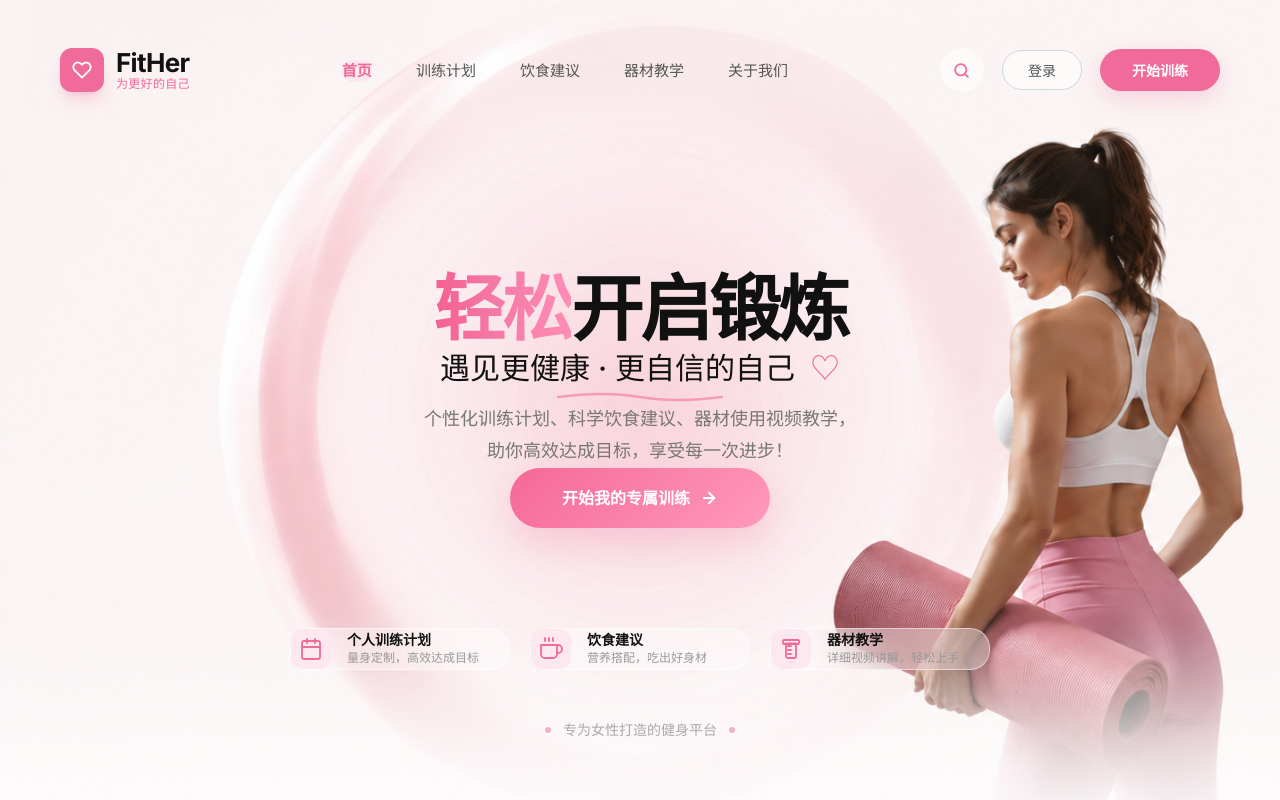
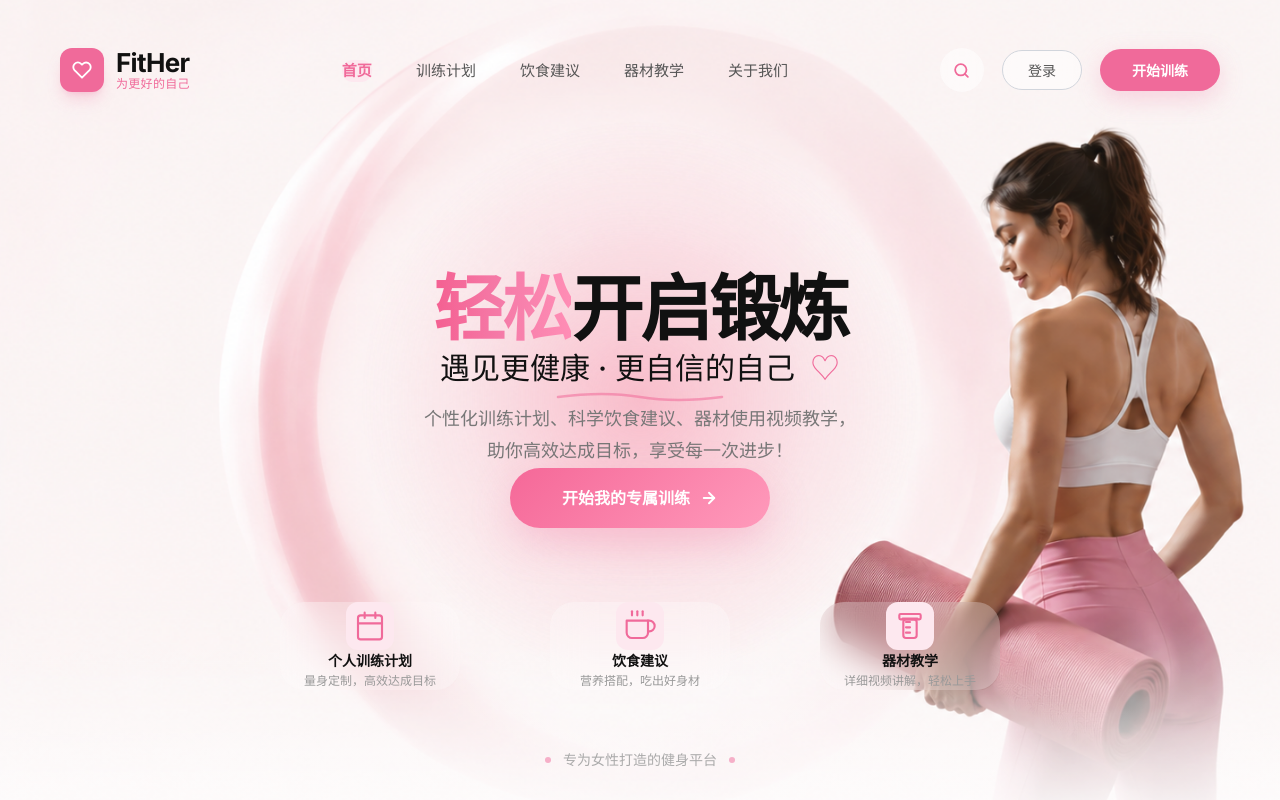
Before and after one commit to sina730/fither, a React (Vite) app: page / in a window 1280 px wide. Built offline with nearby package versions, Linux system fonts and the light colour scheme.

Commit message:
优化底部三栏质感：去卡片感、加大间距、人物微调、标题右移

```diff
--- a/src/App.jsx
+++ b/src/App.jsx
@@ -6,7 +6,7 @@ export default function App() {
   const features = [
     {
       icon: (
-        <svg width="24" height="24" viewBox="0 0 24 24" fill="none" stroke="#f06a9a" strokeWidth="1.8" strokeLinecap="round" strokeLinejoin="round">
+        <svg width="32" height="32" viewBox="0 0 24 24" fill="none" stroke="#f06a9a" strokeWidth="1.6" strokeLinecap="round" strokeLinejoin="round">
           <rect x="3" y="4" width="18" height="18" rx="2" /><line x1="16" y1="2" x2="16" y2="6" /><line x1="8" y1="2" x2="8" y2="6" /><line x1="3" y1="10" x2="21" y2="10" />
         </svg>
       ),
@@ -15,7 +15,7 @@ export default function App() {
     },
     {
       icon: (
-        <svg width="24" height="24" viewBox="0 0 24 24" fill="none" stroke="#f06a9a" strokeWidth="1.8" strokeLinecap="round" strokeLinejoin="round">
+        <svg width="32" height="32" viewBox="0 0 24 24" fill="none" stroke="#f06a9a" strokeWidth="1.6" strokeLinecap="round" strokeLinejoin="round">
           <path d="M18 8h1a4 4 0 0 1 0 8h-1" /><path d="M2 8h16v9a4 4 0 0 1-4 4H6a4 4 0 0 1-4-4V8z" /><line x1="6" y1="1" x2="6" y2="4" /><line x1="10" y1="1" x2="10" y2="4" /><line x1="14" y1="1" x2="14" y2="4" />
         </svg>
       ),
@@ -24,7 +24,7 @@ export default function App() {
     },
     {
       icon: (
-        <svg width="24" height="24" viewBox="0 0 24 24" fill="none" stroke="#f06a9a" strokeWidth="1.8" strokeLinecap="round" strokeLinejoin="round">
+        <svg width="32" height="32" viewBox="0 0 24 24" fill="none" stroke="#f06a9a" strokeWidth="1.6" strokeLinecap="round" strokeLinejoin="round">
           <path d="M6.5 6.5h11" /><rect x="4" y="3" width="16" height="4" rx="1" /><rect x="7" y="7" width="10" height="14" rx="2" /><line x1="9" y1="9" x2="12" y2="9" /><line x1="9" y1="13" x2="12" y2="13" /><line x1="9" y1="17" x2="12" y2="17" />
         </svg>
       ),
@@ -44,37 +44,23 @@ export default function App() {
         src="/hero-model.png"
         alt="FitHer"
         className="absolute inset-0 w-full h-full object-cover"
+        style={{ transform: 'translate(30px, 20px)' }}
       />
 
-      {/* ====== 呼吸光圈层 ====== */}
+      {/* ====== 粉色泡泡呼吸 overlay ====== */}
       <style>{`
-        @keyframes glowOuter {
-          0%, 100% { transform: translate(-50%, -50%) scale(1); opacity: 0.55; filter: blur(50px); }
-          50% { transform: translate(-50%, -50%) scale(1.06); opacity: 0.8; filter: blur(60px); }
-        }
-        @keyframes glowInner {
-          0%, 100% { transform: translate(-50%, -50%) scale(1); opacity: 0.65; filter: blur(20px); }
-          50% { transform: translate(-50%, -50%) scale(1.08); opacity: 0.9; filter: blur(35px); }
+        @keyframes bubbleBreathe {
+          0%, 100% { transform: translate(-50%, -50%) scale(0.85); }
+          50% { transform: translate(-50%, -50%) scale(1.1); }
         }
       `}</style>
-      {/* 外圈 — 大范围柔光，8秒 */}
       <div
         className="absolute rounded-full pointer-events-none z-[5]"
         style={{
           top: '50%', left: '50%',
           width: '700px', height: '700px',
-          background: 'radial-gradient(circle, rgba(245, 105, 140, 0.15) 0%, rgba(245, 105, 140, 0.04) 40%, transparent 65%)',
-          animation: 'glowOuter 8s ease-in-out infinite',
-        }}
-      />
-      {/* 内圈 — 核心柔光，5秒 */}
-      <div
-        className="absolute rounded-full pointer-events-none z-[5]"
-        style={{
-          top: '50%', left: '50%',
-          width: '700px', height: '700px',
-          background: 'radial-gradient(circle, rgba(245, 105, 140, 0.25) 0%, rgba(245, 105, 140, 0.06) 35%, transparent 60%)',
-          animation: 'glowInner 5s ease-in-out infinite',
+          background: 'radial-gradient(circle, rgba(245, 105, 140, 0.4) 0%, rgba(245, 105, 140, 0.12) 40%, transparent 65%)',
+          animation: 'bubbleBreathe 5s ease-in-out infinite',
         }}
       />
 
@@ -188,7 +174,7 @@ export default function App() {
           animate={{ opacity: 1, y: 0 }}
           transition={{ delay: 0.5, duration: 0.9, ease: [0.25, 0.4, 0.25, 1] }}
           className="flex flex-col items-center text-center max-w-[540px] pointer-events-auto"
-          style={{ transform: 'translate(80px, -40px)' }}
+          style={{ transform: 'translate(105px, -40px)' }}
         >
           {/* 主标题 */}
           <h1
@@ -269,12 +255,12 @@ export default function App() {
         </motion.div>
       </div>
 
-      {/* ====== 底部功能模块 — 透明玻璃 ====== */}
+      {/* ====== 底部功能模块 ====== */}
       <motion.div
         initial={{ opacity: 0, y: 35 }}
         animate={{ opacity: 1, y: 0 }}
         transition={{ delay: 1.25, duration: 0.8, ease: 'easeOut' }}
-        className="absolute bottom-[130px] left-0 right-0 z-10 flex items-center justify-center gap-5"
+        className="absolute bottom-[110px] left-0 right-0 z-10 flex items-start justify-center gap-[90px]"
       >
         {features.map((item, i) => (
           <motion.div
@@ -282,16 +268,20 @@ export default function App() {
             initial={{ opacity: 0, y: 25 }}
             animate={{ opacity: 1, y: 0 }}
             transition={{ delay: 1.4 + i * 0.1, duration: 0.5, ease: 'easeOut' }}
-            whileHover={{ translateY: -3 }}
-            className="w-[220px] glass-feature px-6 py-5 cursor-default flex items-center gap-4"
+            whileHover={{ translateY: -4 }}
+            className="w-[180px] flex flex-col items-center text-center cursor-default py-6 px-4"
+            style={{
+              background: 'rgba(255,255,255,0.25)',
+              backdropFilter: 'blur(20px)',
+              WebkitBackdropFilter: 'blur(20px)',
+              borderRadius: '24px',
+            }}
           >
-            <div className="w-10 h-10 rounded-xl bg-[#fde8ef] flex items-center justify-center shrink-0">
+            <div className="w-12 h-12 rounded-xl bg-[#fde8ef] flex items-center justify-center shrink-0 mb-3">
               {item.icon}
             </div>
-            <div className="text-left min-w-0">
-              <div className="text-[14px] font-semibold text-[#111] leading-tight">{item.title}</div>
-              <div className="text-[12px] text-[#999] mt-1 leading-relaxed">{item.desc}</div>
-            </div>
+            <div className="text-[14px] font-semibold text-[#111] mb-1.5">{item.title}</div>
+            <div className="text-[12px] text-[#999] leading-relaxed">{item.desc}</div>
           </motion.div>
         ))}
       </motion.div>
@@ -301,7 +291,7 @@ export default function App() {
         initial={{ opacity: 0 }}
         animate={{ opacity: 1 }}
         transition={{ delay: 1.6, duration: 0.6 }}
-        className="absolute bottom-[60px] left-0 right-0 z-10 flex items-center justify-center gap-3 text-[14px] text-[#aaa]"
+        className="absolute bottom-[30px] left-0 right-0 z-10 flex items-center justify-center gap-3 text-[14px] text-[#aaa]"
       >
         <motion.span
           initial={{ scale: 0 }}
```
Also changed, not shown: cf5bc011-ae82-40ac-ad42-ff9e473e8127.png (added).
